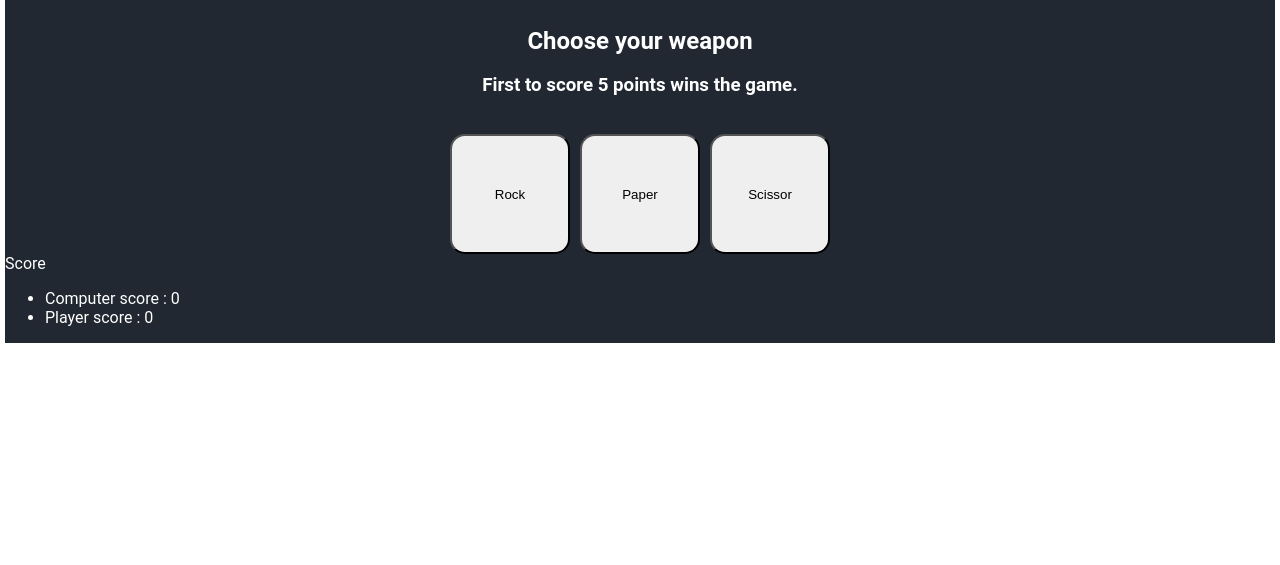
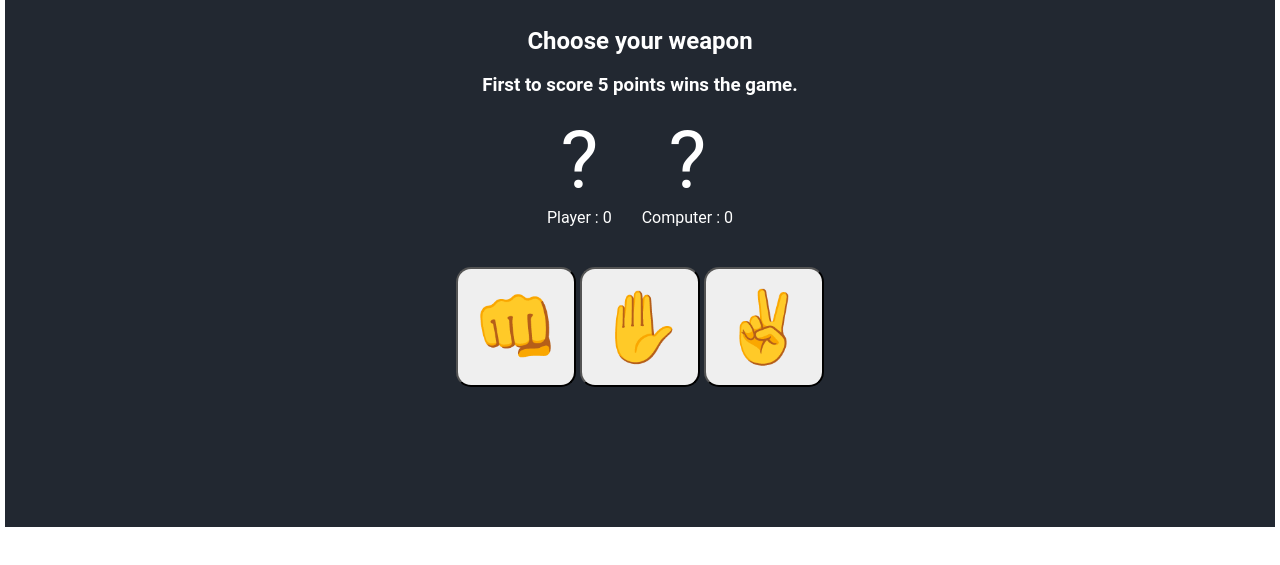
Before and after one commit to cfeuillat/Rock-Paper-Scissors, a plain HTML site: page index.html in a window 1280 px wide. Shown: the part 131-696 px from the top of the page. Drawn offline with Linux system fonts and the light colour scheme.

Commit message:
Improved UI (almost done)

```diff
--- a/index.html
+++ b/index.html
@@ -13,24 +13,29 @@
         ROCK PAPER SCISSORS
     </div>
     <div class="content">
-        <div class="round">
+
+        <div class="score">
             <h2 class="score-info">Choose your weapon</h2>
             <h3 class="score-message">First to score 5 points wins the game.</h3>
-        </div>
-        <div class="buttons">
-            <button id="Rock"> Rock</button>
-            <button id="Paper"> Paper</button>
-            <button id="Scissor">Scissor</button>
+
+            <div class="round">
+                <div class="rounddisplay">
+                    <div class="playerSign">?</div>
+                    <div class="playerScore">Player : 0</div>
+                </div>
+                <div class="rounddisplay">
+                    <div class="computerSign">?</div>
+                    <div class="computerScore">Computer : 0</div>
+                </div>
+
+            </div>
         </div>
 
-        <div class="score"> Score
-            <ul>
-                <li class="computerScore">Computer score : 0</li>
-                <li class="playerScore">Player score : 0</li>
-            </ul>
-
+        <div class="buttons">
+            <button id="Rock"> 👊 </button>
+            <button id="Paper">✋</button>
+            <button id="Scissor">✌️</button>
         </div>
-    </div>
     </div>
 </body>
 
--- a/script.js
+++ b/script.js
@@ -99,14 +99,31 @@ function print_results() {
     }
 }
 
+function printEmojis(choice) {
+    if (choice.toLowerCase() == "rock") {
+        return "👊";
+    }
+    if (choice.toLowerCase() == "paper") {
+        return "✋";
+    }
+    if (choice.toLowerCase() == "scissor") {
+        return "✌️";
+    }
+
+
+}
+
 
 const buttons = document.querySelectorAll("button");
+
 const scoreInfo = document.querySelector(".score-info");
-const scoreMessage = document.querySelector(".score-message")
+const scoreMessage = document.querySelector(".score-message");
+
 const compScore = document.querySelector(".computerScore");
 const playScore = document.querySelector(".playerScore");
 
-
+const compEmoji = document.querySelector(".computerSign");
+const playerEmoji = document.querySelector(".playerSign");
 
 buttons.forEach((button) => {
     button.addEventListener('click', function() {
@@ -114,7 +131,9 @@ buttons.forEach((button) => {
         scoreInfo.textContent = printScoreInfo(button.id, computer);
         scoreMessage.textContent = printScoreMessage(button.id, computer);
         compScore.textContent = "Computer score : " + computerScore;
+        compEmoji.textContent = printEmojis(computer);
         playScore.textContent = "Player score : " + playerScore;
+        playerEmoji.textContent = printEmojis(button.id);
         print_results();
     }, false)
 })
--- a/styles.css
+++ b/styles.css
@@ -9,36 +9,49 @@
     font-family: Impact, fantasy;
 }
 
-.buttons {
-    display: flex;
-    justify-content: center;
-    margin-top: 20px;
-    gap: 10px;
-}
-
-button {
-    padding: 10px 30px;
-    height: 120px;
-    width: 120px;
-    border-radius: 15px;
-}
-
 .content {
     display: flex;
     flex-direction: column;
+    align-items: center;
     padding-top: 30px;
     font-family: 'Roboto', sans-serif;
     background-color: #222831;
     color: white;
     margin: 0 -3px;
+    height: 500px;
+}
+
+.score {
+    display: flex;
+    flex-direction: column;
+    align-items: center;
+    margin-bottom: 40px;
+}
+
+.round {
+    display: flex;
+    gap: 30px;
+}
+
+.rounddisplay {
+    display: flex;
+    flex-direction: column;
+    align-items: center;
+}
+
+.computerSign,
+.playerSign {
+    font-size: 80px;
+}
+
+button {
+    padding: 0px;
+    height: 120px;
+    width: 120px;
+    border-radius: 15px;
+    font-size: 70px;
 }
 
 h2 {
     margin: 0 3px;
 }
-
-.round {
-    display: flex;
-    flex-direction: column;
-    align-items: center;
-}
```
Also changed, not shown: images/paper.png (added), images/rock.jpeg (added), images/scissor.png (added).
